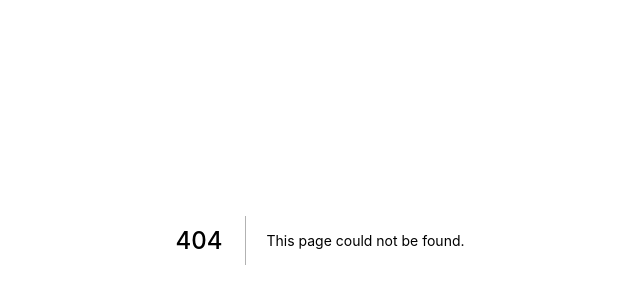
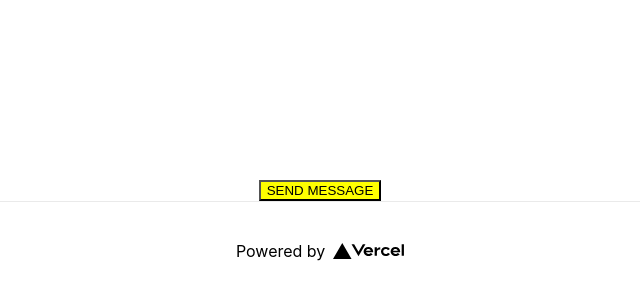
Before and after one commit to vrizawahyu22/nextwebview, a Next.js app: page / in a window 1280 px wide. Before the commit this address had no page. Shown: the part 160-460 px from the top of the page, without its empty margins (320-960 px from the left). Built offline with nearby package versions, Linux system fonts and the light colour scheme.

Commit message:
Change webview

```diff
--- /dev/null
+++ b/pages/index.js
@@ -0,0 +1,149 @@
+import React, {useEffect, useState} from 'react';
+import Head from 'next/head'
+import styles from '../styles/Home.module.css'
+
+
+export default function Home() {
+  const [color, setColor] = useState('yellow');
+
+  useEffect(() => {
+    document.addEventListener("message", function(msg) {
+      setColor(msg)
+    }, false);
+  }, []);
+
+  const onPostMessage = () => {
+    window.ReactNativeWebView.postMessage('Message from webview.html');
+  }
+
+  return (
+    <div className={styles.container}>
+      <Head>
+        <title>Create Next App</title>
+        <link rel="icon" href="/favicon.ico" />
+      </Head>
+      <button onClick={onPostMessage} style={{ backgroundColor: color }}>SEND MESSAGE</button>
+
+      <footer className={styles.footer}>
+        <a
+          href="https://vercel.com?utm_source=create-next-app&utm_medium=default-template&utm_campaign=create-next-app"
+          target="_blank"
+          rel="noopener noreferrer"
+        >
+          Powered by{' '}
+          <img src="/vercel.svg" alt="Vercel Logo" className={styles.logo} />
+        </a>
+      </footer>
+    </div>
+  )
+}
+
+// import React from 'react';
+// import { ImagePicker, WingBlank, SegmentedControl } from 'antd-mobile';
+// import 'antd-mobile/dist/antd-mobile.css';
+
+// const data = [{
+//   url: 'https://zos.alipayobjects.com/rmsportal/PZUUCKTRIHWiZSY.jpeg',
+//   id: '2121',
+// }, {
+//   url: 'https://zos.alipayobjects.com/rmsportal/hqQWgTXdrlmVVYi.jpeg',
+//   id: '2122',
+// }];
+
+// class App extends React.Component {
+//   state = {
+//     files: data,
+//     multiple: false,
+//   }
+//   onChange = (files, type, index) => {
+//     console.log(files, type, index);
+//     this.setState({
+//       files,
+//     });
+//   }
+//   onSegChange = (e) => {
+//     console.log("HALO");
+//     window.postMessage("Hello React", "*");
+//     const index = e.nativeEvent.selectedSegmentIndex;
+//     this.setState({
+//       multiple: index === 1,
+//     });
+//   }
+
+//   render() {
+//     const { files } = this.state;
+//     return (
+//       <WingBlank>
+//         <SegmentedControl
+//           values={['Halo', 'Coba']}
+//           selectedIndex={this.state.multiple ? 1 : 0}
+//           onChange={this.onSegChange}
+//         />
+//         <ImagePicker
+//           files={files}
+//           onChange={this.onChange}
+//           onImageClick={(index, fs) => console.log(index, fs)}
+//           selectable={files.length < 7}
+//           multiple={this.state.multiple}
+//         />
+//       </WingBlank>
+//     );
+//   }
+// }
+
+// export default App;
+
+// import React, { useEffect, useState } from "react";
+// import { firebaseCloudMessaging } from "../webPush";
+// import firebase from 'firebase/app';
+
+// function App() {
+//   const [iniToken, setIniToken] = useState(null);
+//   const [iniMessage, setIniMessage] = useState(null);
+
+//   useEffect(() => {
+//     setToken();
+//     async function setToken() {
+//       try {
+//         const token = await firebaseCloudMessaging.init();
+//         setIniToken(token);
+//         if (token) {
+//           getMessage();
+//         }
+//       } catch (error) {
+//         console.log(error);
+//       }
+//     }
+//     function getMessage() {
+//       const messaging = firebase.messaging();
+//       console.log({ messaging });
+//       messaging.onMessage((message) => {
+//         // setIniMessage(message);
+//         console.log("MASUK SINI DONG");
+//         alert(title);
+//         const { title, body } = JSON.parse(message.data.notification);
+//         var options = {
+//           body,
+//         };
+//         registration.showNotification(title, options);
+//       });
+//     }
+//   });
+
+//   return <div>{iniToken}, {iniMessage}</div>;
+// }
+// export default App;
+
+
+// import { useRouter } from 'next/router'
+
+// export default function Home() {
+//   const router = useRouter()
+//   const { id } = router.query
+
+//   return (
+//     <>
+//       <a href={"intent://app/example/"+id+"#Intent;scheme=cquran;package=com.cquran;end"}>Continue to App</a>
+//     </>
+//   )
+// }
```
Also changed, not shown: pages/[id].js (deleted, +0 -196 lines).
